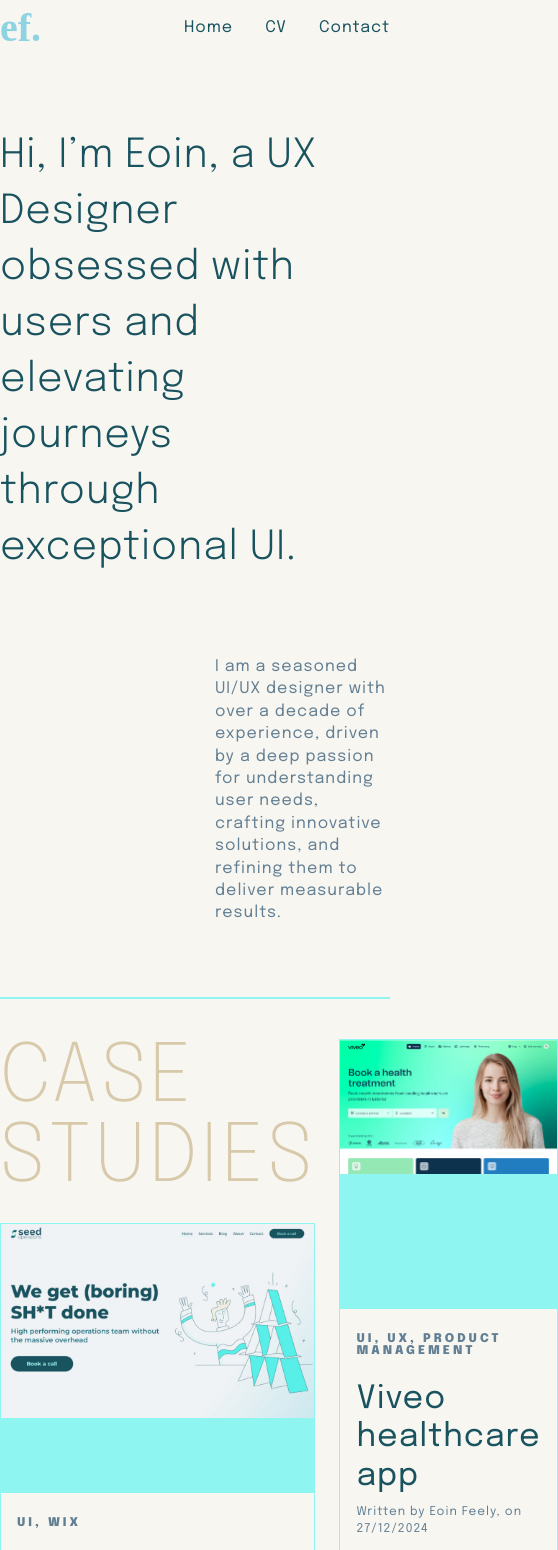
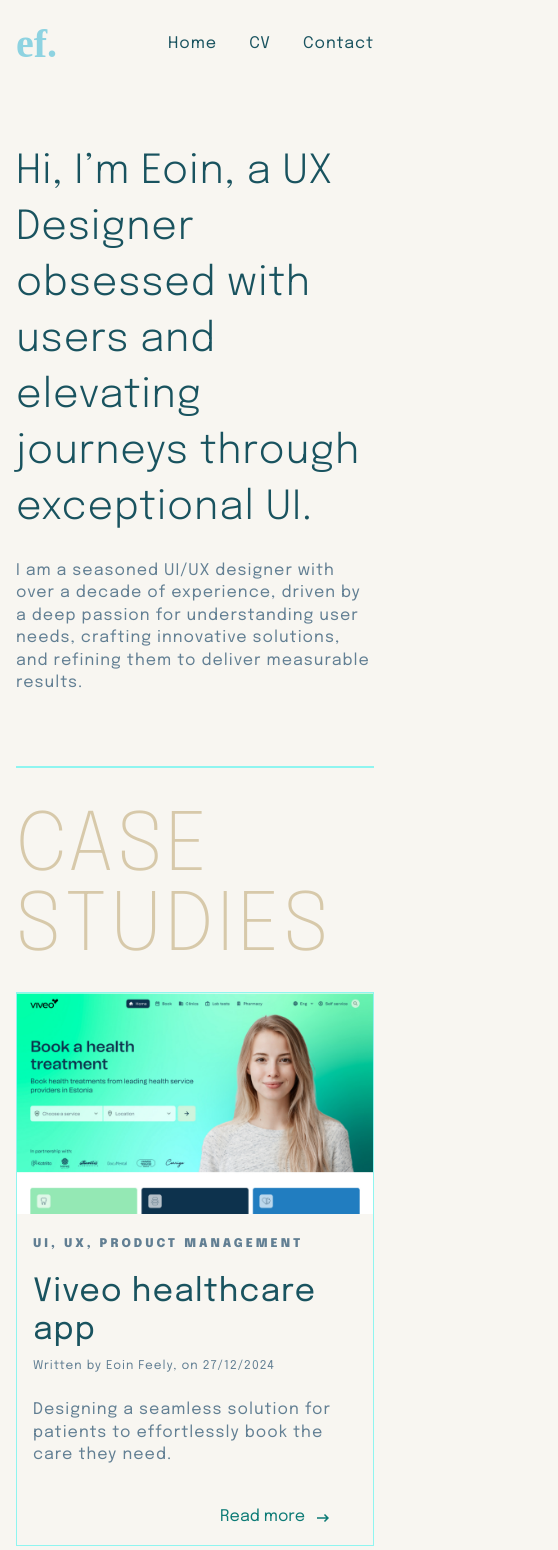
Before and after one commit to eoinf91/portfolio_2025, a Gatsby site: page / in a window 390 px wide. Shown: the top 1550 px of the page, 558 px wide, since content can reach past the window. Built offline with nearby package versions, Linux system fonts and the light colour scheme; Gatsby itself is replaced by a stand-in of ours.

Commit message:
Updated for mobile screens

```diff
--- a/src/components/folioList/styles/folioItem.styles.scss
+++ b/src/components/folioList/styles/folioItem.styles.scss
@@ -7,13 +7,19 @@
     .image{
         display: block;
         width: 100%;
-        height: 269px;
         background: secondary.$light;
 
+        @media (min-width: 800px) {
+            height: 269px;
+        }
+
         img {
-            height: 100%;
-            object-fit: contain;
+            object-fit: cover;
             object-position: top;
+
+            @media (min-width: 800px) {
+                height: 100%;
+            }
         }
     }
 
--- a/src/components/folioList/styles/folioList.styles.scss
+++ b/src/components/folioList/styles/folioList.styles.scss
@@ -1,4 +1,10 @@
 .folio-list {
+
+    .folio-item {
+        margin: 24px 0;
+    }
+
+    @media (min-width: 800px) {
         display: grid;
         grid-template-columns: 1fr 1fr;
         grid-auto-rows: auto;
@@ -7,5 +13,7 @@
 
         .folio-item{
             grid-row-end: span 2;
+            margin: 0;
         }
     }
+}
--- a/src/components/hero/hero.styles.scss
+++ b/src/components/hero/hero.styles.scss
@@ -1,17 +1,25 @@
 .hero {
+    margin: 72px auto;
+
+    h1 {
+        margin: 24px auto;
+    }
+
+
+    @media (min-width: 800px){
         display: grid;
         grid-template-columns: 1fr 1fr 1fr 1fr 1fr 1fr;
         grid-template-rows: auto auto;
         column-gap: 40px;
         row-gap: 80px;
-    margin: 72px auto;
-
 
         h1 {
             grid-column: 1 / span 5;
+            margin: 0;
         }
 
         p {
             grid-column: 4 / span 3;
         }
     }
+}
--- a/src/pages/styles/theme.scss
+++ b/src/pages/styles/theme.scss
@@ -139,6 +139,11 @@ button {
 
 body {
     background-color: accent.$light;
+    padding: 16px;
+
+    @media (min-width: 800px) {
+        padding: 0;
+    }
 }
 
 hr {
```
Also changed, not shown: src/components/caseStudyHero/caseStudyHero.styles.scss (+8 -1 lines), 2 other files. Lines whose indentation alone changed are shown as unchanged.
